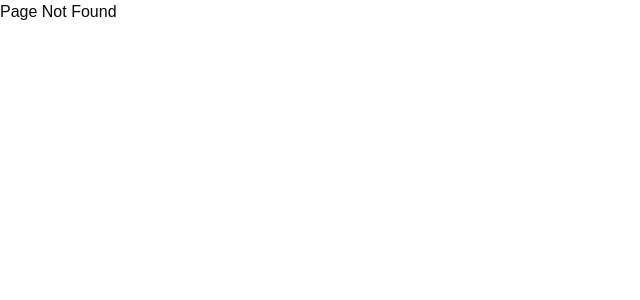
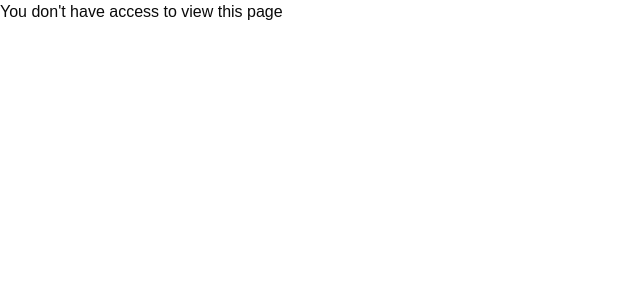
Before and after one commit to Hrita-Dutta/ecommerce, a React (Vite) app in the folder client/: page /unauth-page in a window 1280 px wide. Before the commit this address had no page. Shown: the top 300 px of the page, without its empty margins (0-640 px from the left). Built offline with nearby package versions, Linux system fonts and the light colour scheme.

Commit message:
feat: add unauth page

```diff
--- a/client/src/App.jsx
+++ b/client/src/App.jsx
@@ -13,6 +13,7 @@ import ShopLayout from "./components/shop/Layout";
 import { ShopAccount, ShopCheckout, ShopHome, ShopListing } from "./pages/shop";
 import NotFound from "./pages/not-found";
 import CheckAuth from "./components/common/CheckAuth";
+import UnauthPage from "./pages/unauth-page";
 
 function App() {
   const isAuthenticated = true;
@@ -67,6 +68,7 @@ function App() {
           <Route path="account" element={<ShopAccount />} />
         </Route>
         <Route path="*" element={<NotFound />} />
+        <Route path="unauth-page" element={<UnauthPage />} />
       </Routes>
     </div>
   );
--- /dev/null
+++ b/client/src/pages/unauth-page/index.jsx
@@ -0,0 +1,7 @@
+import React from "react";
+
+const UnauthPage = () => {
+  return <div>You don't have access to view this page</div>;
+};
+
+export default UnauthPage;
```
